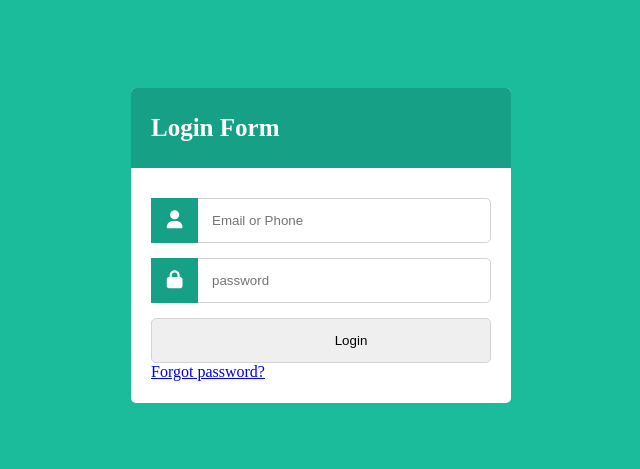
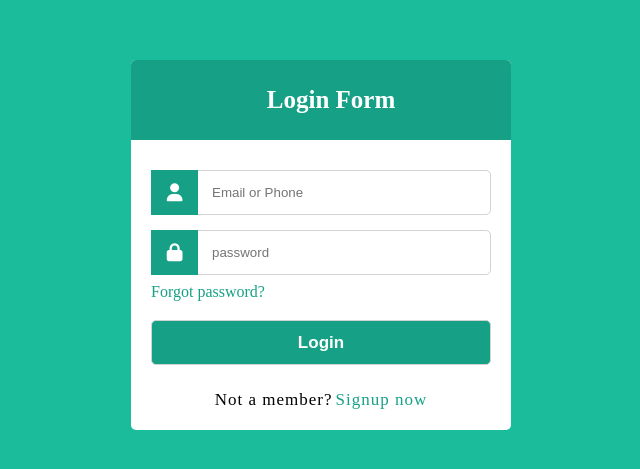
Before and after one commit to mabuhebil/Responsive-Login-Form-, a plain HTML site: page index.html in a window 1280 px wide. Shown: the part 155-624 px from the top of the page, without its empty margins (319-959 px from the left). Drawn offline with Linux system fonts and the light colour scheme.

Commit message:
final update

```diff
--- a/index.html
+++ b/index.html
@@ -21,12 +21,13 @@
             <div class="row">
                 <i class="fas fa-lock"></i>
                 <input type="password" placeholder="password" required>
+                <div class="pass"><a href="#">Forgot password?</a></div>
             </div>
             <div class="row">
                 <input type="submit" value="Login">
-                <div class="pass"><a href="#">Forgot password?</a></div>
             </div>
         </form>
+        <div class="text"><span>Not a member?<a href="#">Signup now</a></span></div>
     </div>
 
 </body>
--- a/style.css
+++ b/style.css
@@ -16,7 +16,9 @@ body {
     width: 380px;
     background: #fff;
     border-radius: 5px;
+
 }
+
 
 .wrapper .title {
     line-height: 80px;
@@ -26,6 +28,7 @@ body {
     color: #fff;
     font-size: 25px;
     font-weight: 600;
+    text-align: center;
 }
 
 .wrapper form {
@@ -59,3 +62,40 @@ body {
     align-items: center;
     justify-content: center;
 }
+
+.wrapper form .row input[type="submit"] {
+    width: 100%;
+    outline: none;
+    padding-left: 0px;
+    border-radius: 5px;
+    border: 1px solid lightgray;
+    background-color: #16a085;
+    color: white;
+    font-weight: 600;
+    font-size: 17px;
+    margin-top: 30px;
+    cursor: pointer;
+}
+
+.wrapper form .row input[type="password"] {
+    margin-bottom: 8px;
+}
+
+.wrapper form .row .pass a {
+    text-decoration: none;
+    color: #16a085;
+}
+
+.wrapper .text {
+    text-align: center;
+    padding: 15px 0 20px 0;
+    font-size: 17px;
+    letter-spacing: 1px;
+}
+
+.wrapper .text a {
+    text-decoration: none;
+    color: #16a085;
+    font-weight: 400;
+    margin-left: 3px;
+}
```
